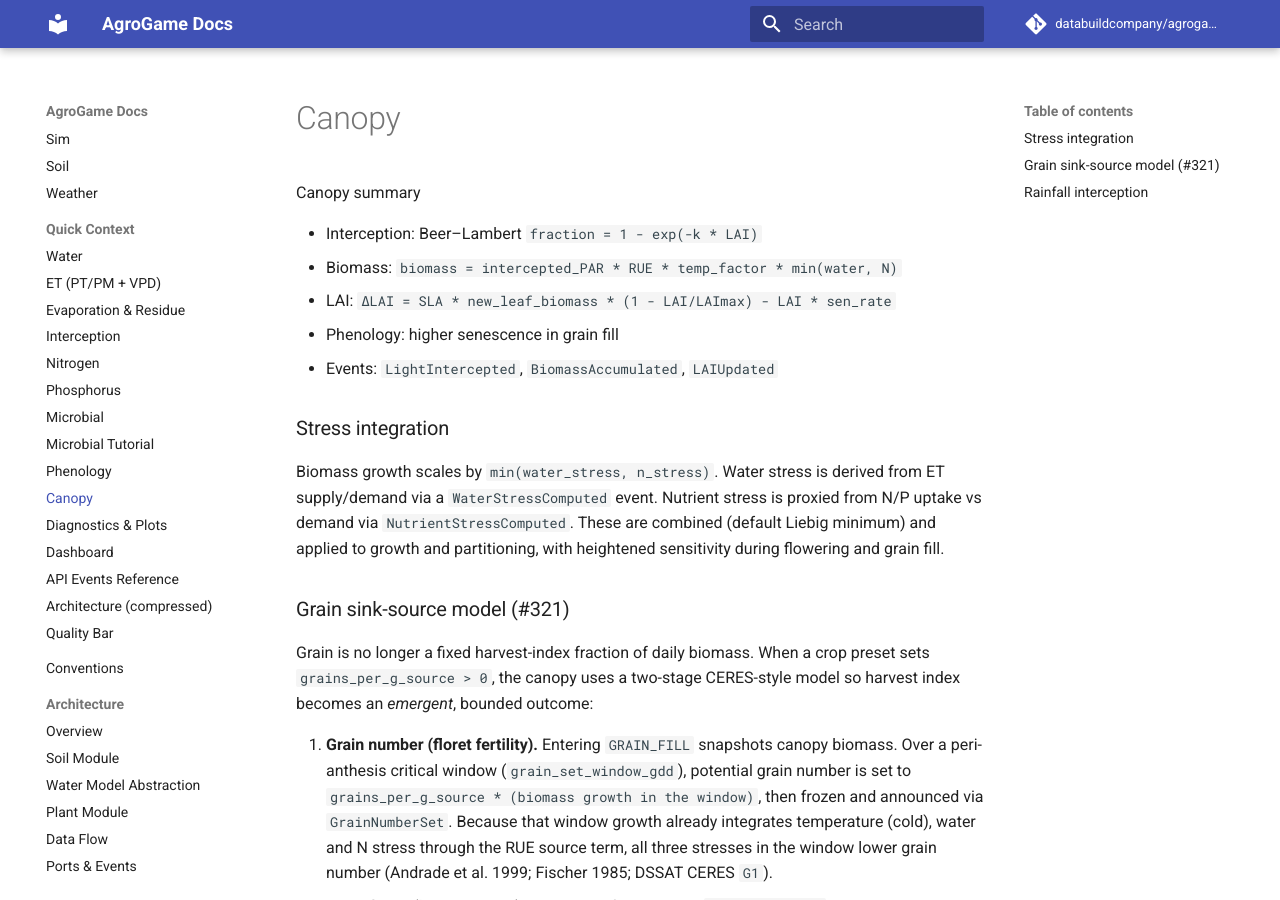
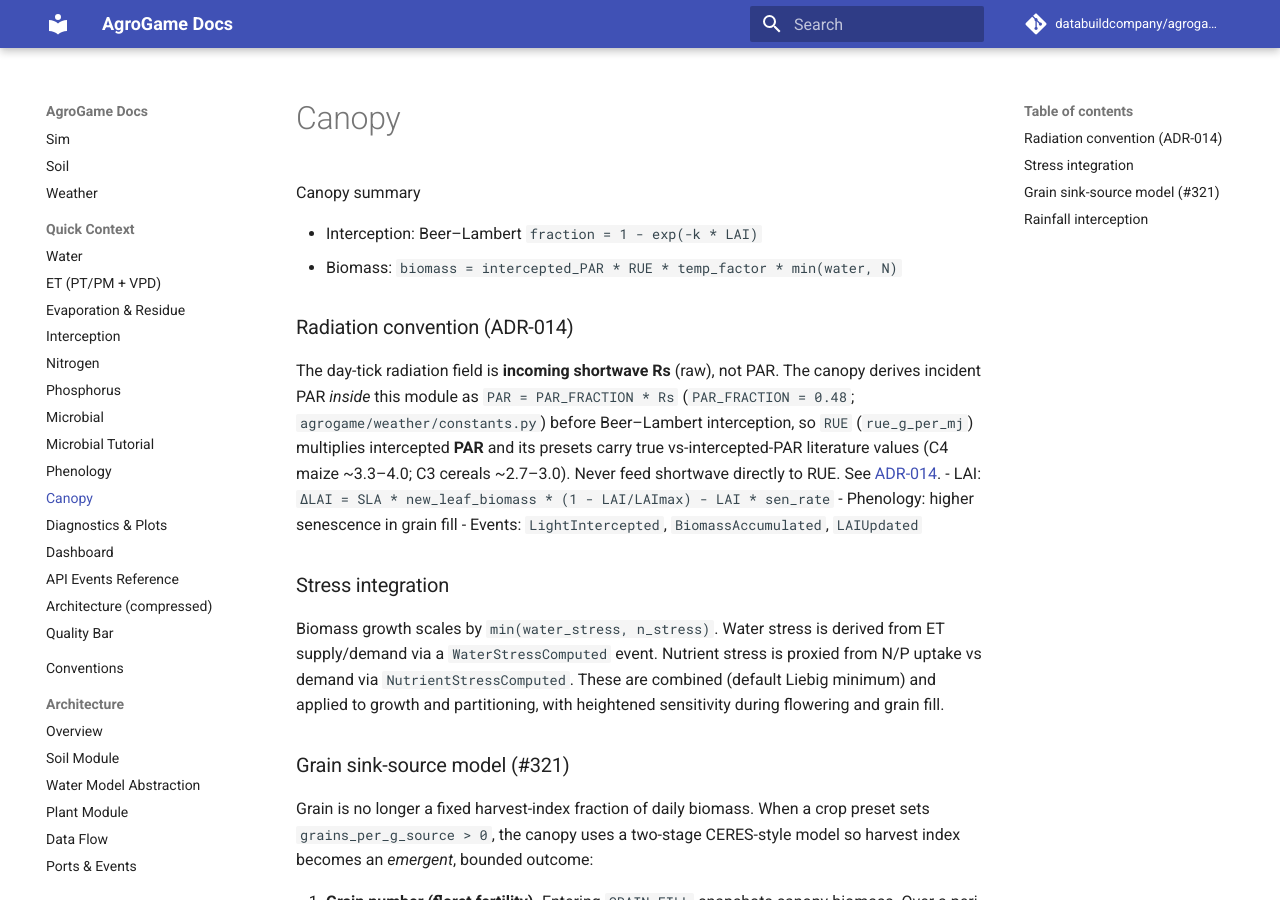
Before and after one commit to gedejong/agrogame, an MkDocs documentation site: the page built from docs/canopy.md, in a window 1280 px wide and 900 px high. Built offline with MkDocs 1.6.1 and Material for MkDocs 9.7.7, drawn with Linux system fonts in a browser that asks for light colours; comment, search, counter and statistics services are not loaded.

Commit message:
docs(#414,#418): ADR-014 Phase 4 — document the radiation convention (canopy PAR, ET net-radiation)
canopy.md: day-tick field is raw shortwave Rs; PAR=0.48*Rs derived inside the
canopy before Beer-Lambert; RUE is per-intercepted-PAR literature.
et.md: ETRuntime derives Rn=0.6*Rs (shared NET_RAD_FRACTION); Rn<=Rs; the old
Rs/0.48 inflated ET0 ~3-4x. Both link ADR-014.

Co-Authored-By: Claude Opus 4.8 <noreply@anthropic.com>

```diff
--- a/docs/canopy.md
+++ b/docs/canopy.md
@@ -20,13 +20,23 @@ key_events:
 primary_tests:
   - tests/test_canopy.py
   - tests/integration/test_realism.py
-related_adrs: [ADR-002]
+related_adrs: [ADR-002, ADR-014]
 ---
 
 Canopy summary
 
 - Interception: Beer–Lambert `fraction = 1 - exp(-k * LAI)`
 - Biomass: `biomass = intercepted_PAR * RUE * temp_factor * min(water, N)`
+
+### Radiation convention (ADR-014)
+
+The day-tick radiation field is **incoming shortwave Rs** (raw), not PAR. The
+canopy derives incident PAR *inside* this module as `PAR = PAR_FRACTION * Rs`
+(`PAR_FRACTION = 0.48`; `agrogame/weather/constants.py`) before Beer–Lambert
+interception, so `RUE` (`rue_g_per_mj`) multiplies intercepted **PAR** and its
+presets carry true vs-intercepted-PAR literature values (C4 maize ~3.3–4.0; C3
+cereals ~2.7–3.0). Never feed shortwave directly to RUE. See
+[ADR-014](adr/ADR-014-radiation-convention.md).
 - LAI: `ΔLAI = SLA * new_leaf_biomass * (1 - LAI/LAImax) - LAI * sen_rate`
 - Phenology: higher senescence in grain fill
 - Events: `LightIntercepted`, `BiomassAccumulated`, `LAIUpdated`
```
Also changed, not shown: docs/et.md (+7 -0 lines).
